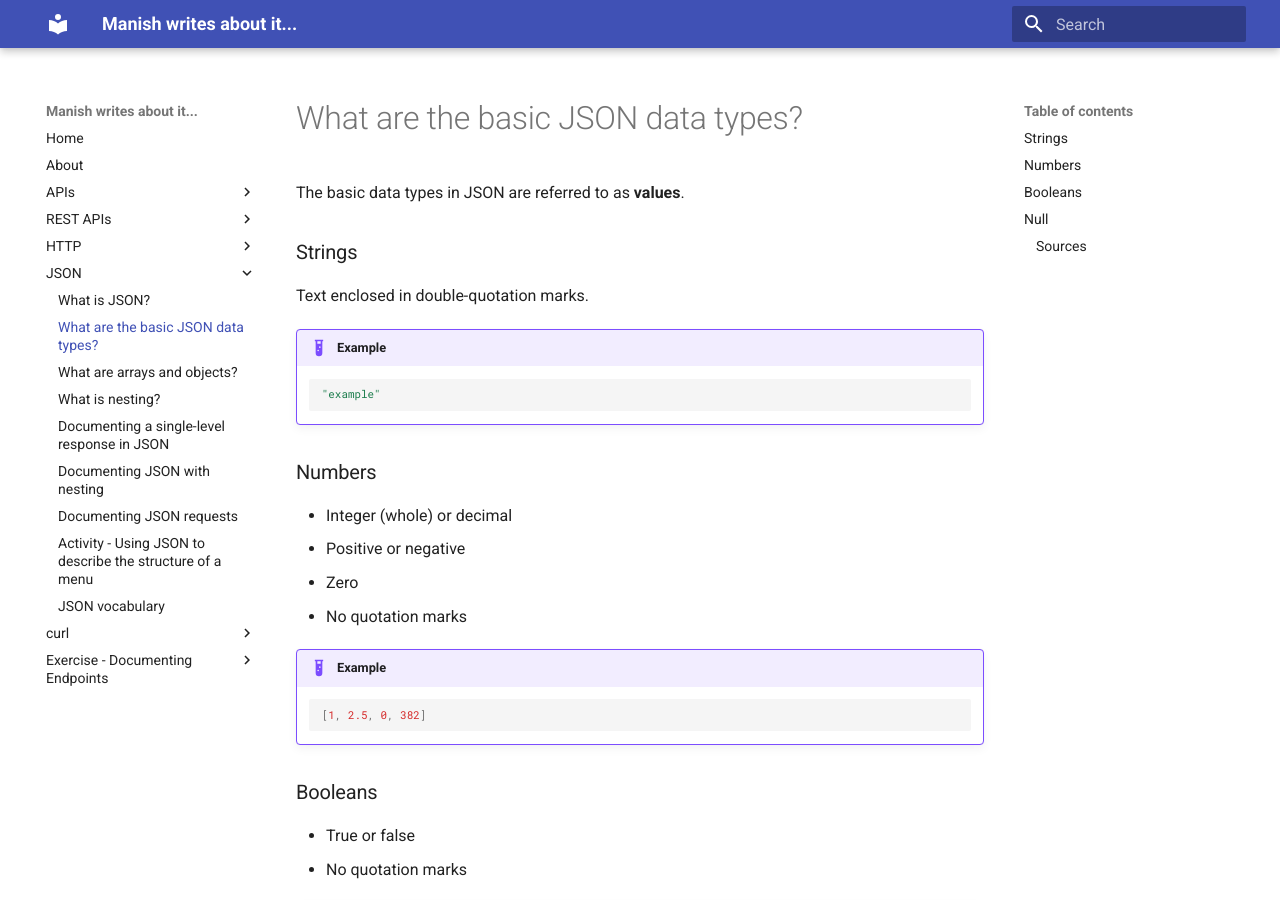
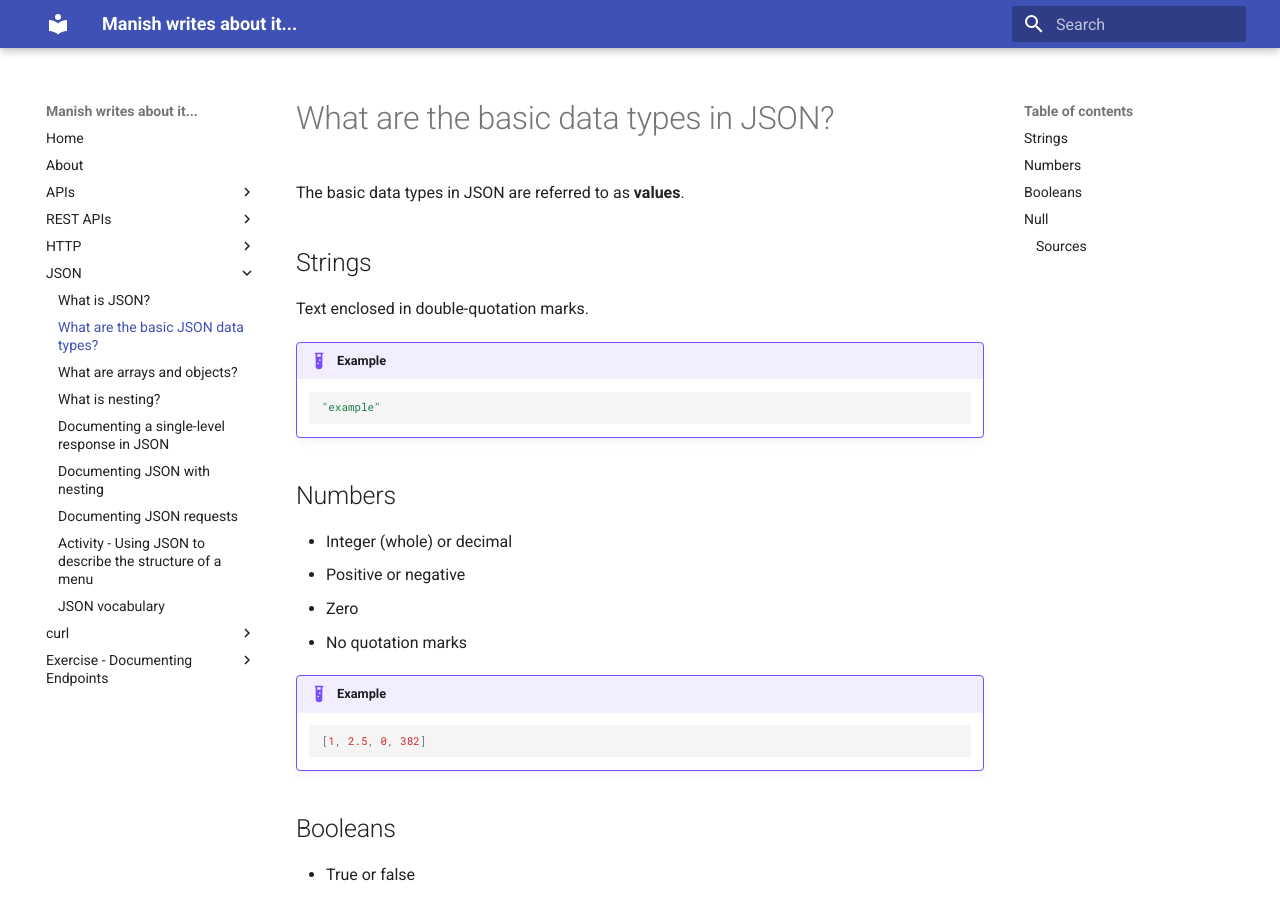
Before and after one commit to savvystrider/savvystrider.github.io, an MkDocs documentation site: the page built from docs/what-are-basic-json-data-types.md, in a window 1280 px wide and 900 px high. Built offline with MkDocs 1.6.1 and Material for MkDocs 9.7.7, drawn with Linux system fonts in a browser that asks for light colours.

````diff
--- a/docs/what-are-basic-json-data-types.md
+++ b/docs/what-are-basic-json-data-types.md
@@ -1,6 +1,8 @@
+# What are the basic data types in JSON?
+
 The basic data types in JSON are referred to as **values**.
 
-### Strings
+## Strings
 Text enclosed in double-quotation marks.
 
 !!! example
@@ -9,7 +11,7 @@ Text enclosed in double-quotation marks.
     "example"
     ```
 
-### Numbers
+## Numbers
 - Integer (whole) or decimal
 - Positive or negative
 - Zero
@@ -21,7 +23,7 @@ Text enclosed in double-quotation marks.
     [1, 2.5, 0, 382]
     ```
 
-### Booleans
+## Booleans
 - True or false
 - No quotation marks
 
@@ -31,7 +33,7 @@ Text enclosed in double-quotation marks.
     [true, false, false, true]
     ```
 
-### Null
+## Null
 
 - Means "nothing"
 - No quotation marks
````
Also changed, not shown: docs/what-is-json.md (+6 -1 lines).
